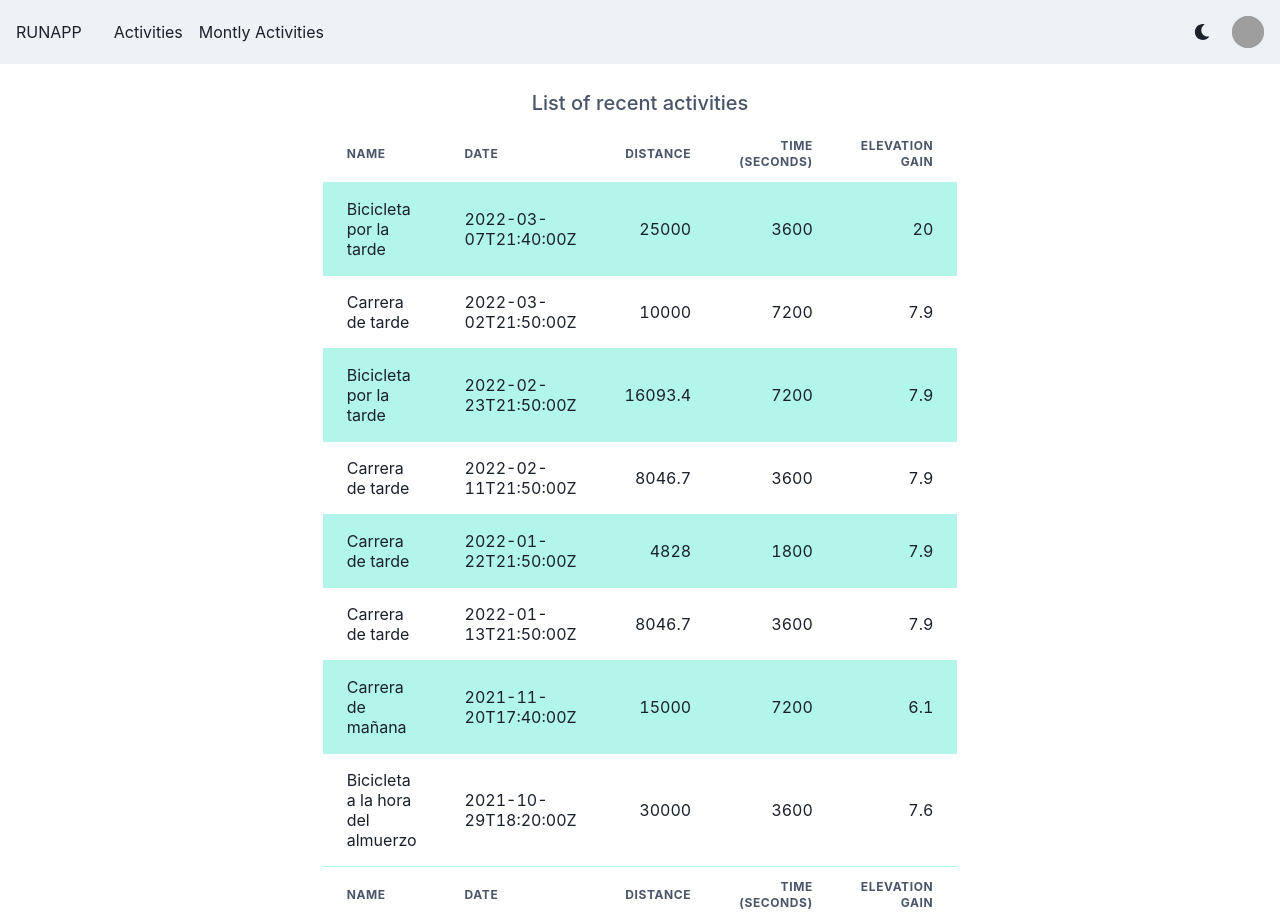
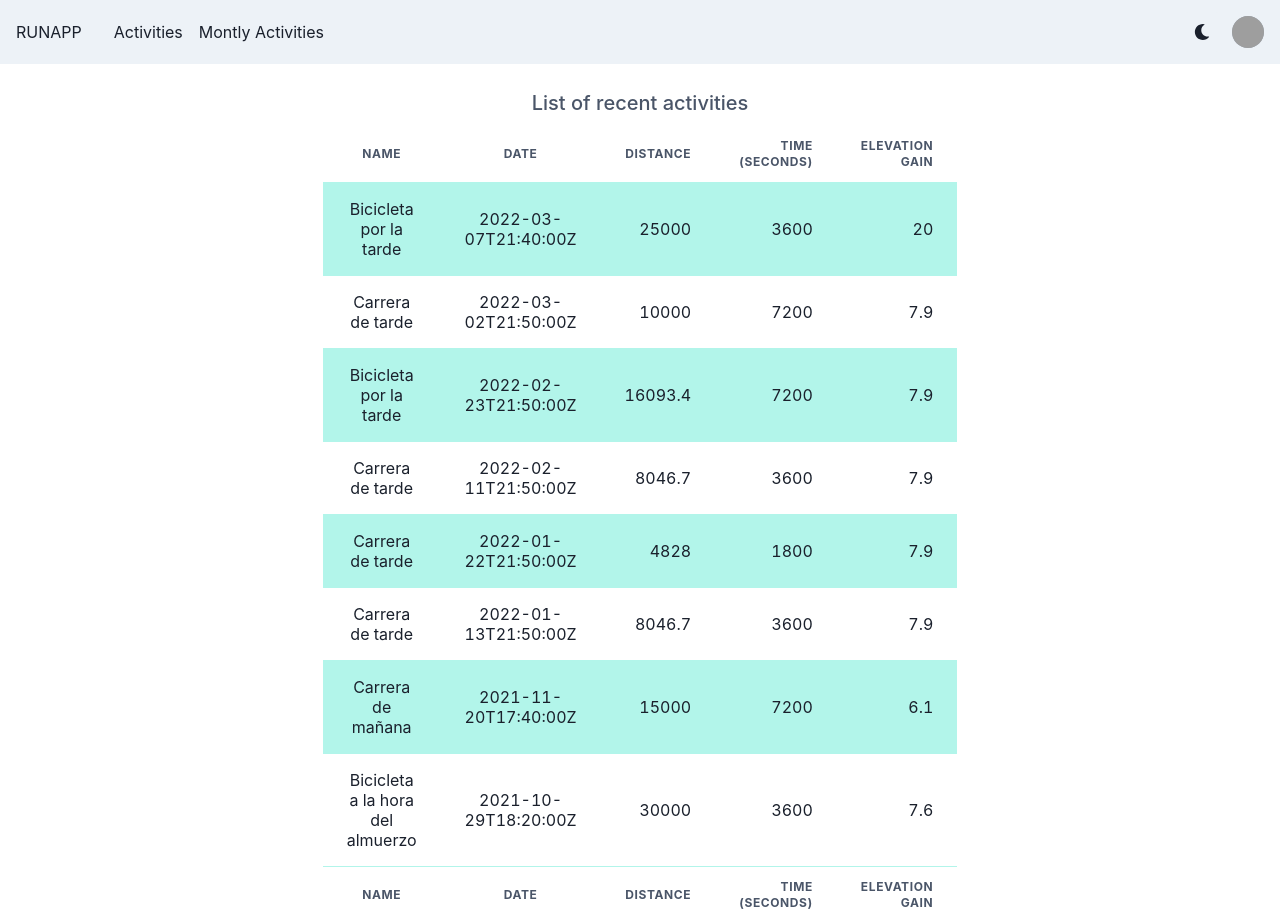
Before and after one commit to hernanr9317/VertAssignment, a React (Create React App) app: page / in a window 1280 px wide. Built offline with nearby package versions, Linux system fonts and the light colour scheme; grey boxes are pictures that could not be loaded.

Commit message:
table fixed

```diff
--- a/src/Components/MonthDetail.js
+++ b/src/Components/MonthDetail.js
@@ -44,7 +44,7 @@ useEffect(() => {
 }, [])
 
   return (
-    <Container maxW='xl' centerContent>
+    <Container maxW='container.xl' centerContent>
       <TableActivities activities={actDetail} month={monthId} id={monthId}/>
     </Container>
   )
--- a/src/Components/MontlyStatsScreen.js
+++ b/src/Components/MontlyStatsScreen.js
@@ -31,56 +31,22 @@ export const MontlyStatsScreen = ({ activities = mock }) => {
   const activities1 = getActivities(activities, month1, month2);
 
   return (
-    <>
-      {/* <SimpleGrid minChildWidth="550px" spacing="40px">
-        <TableActivities
-          activities={activities3}
-          month={dayjs(activities3[0].start_date).month()}
-          id={dayjs(activities3[0].start_date).month()}
-        />
-
-        <TableActivities
-          activities={activities2}
-          month={dayjs(activities2[0].start_date).month()}
-          id={dayjs(activities2[0].start_date).month()}
-        />
-
-        <TableActivities
-          activities={activities1}
-          month={dayjs(activities1[0].start_date).month()}
-          id={dayjs(activities1[0].start_date).month()}
-        />
-      </SimpleGrid> */}
-
-      <Wrap spacing='20px' justify='center'>
-        <WrapItem>
-          <Center w="600px"  >
+    <Container maxW='container.lg'>
           <TableActivities
           activities={activities3}
           month={dayjs(activities3[0].start_date).month()}
           id={dayjs(activities3[0].start_date).month()}
         />
-          </Center>
-        </WrapItem>
-        <WrapItem>
-          <Center w="600px" >
           <TableActivities
           activities={activities2}
           month={dayjs(activities2[0].start_date).month()}
           id={dayjs(activities2[0].start_date).month()}
         />
-          </Center>
-        </WrapItem>
-        <WrapItem>
-          <Center w="600px"  >
           <TableActivities
           activities={activities1}
           month={dayjs(activities1[0].start_date).month()}
           id={dayjs(activities1[0].start_date).month()}
         />
-          </Center>
-        </WrapItem>
-      </Wrap>
-    </>
+    </Container>
   );
 };
--- a/src/Components/NavbarUi.js
+++ b/src/Components/NavbarUi.js
@@ -43,7 +43,7 @@ export const NavbarUi = () => {
 
   return (
     <>
-      <Box bg={useColorModeValue('gray.100', 'gray.900')} px={4}>
+      <Box bg={useColorModeValue('gray.100', 'gray.900')} px={4}  style={{width: '100vw'}} >
         <Flex h={16} alignItems={'center'} justifyContent={'space-between'}>
           <IconButton
             size={'lg'}
--- a/src/Components/TableActivities.js
+++ b/src/Components/TableActivities.js
@@ -11,7 +11,7 @@ import {
   Box,
 } from "@chakra-ui/react";
 import { Link } from "react-router-dom";
-import { extendTheme } from '@chakra-ui/react'
+
 
 export const TableActivities = ({ activities, month, id }) => {
 
@@ -32,7 +32,7 @@ export const TableActivities = ({ activities, month, id }) => {
 
 
   return (
-    <Box overflowX="auto">
+    <Box overflowX="auto" className="tableBreak" >
       <Table variant="striped" colorScheme="teal">
         <TableCaption placement="top">
           <Text fontSize="xl">
@@ -40,36 +40,36 @@ export const TableActivities = ({ activities, month, id }) => {
           </Text>
         </TableCaption>
         <Thead>
-          <Tr>
-            <Th>Name</Th>
-            <Th>Date</Th>
-            <Th isNumeric>Distance</Th>
-            <Th isNumeric>Time (Seconds)</Th>
-            <Th isNumeric>Elevation gain</Th>
+          <Tr textAlign='center' w='15%'>
+            <Th textAlign='center' w='15%'>Name</Th>
+            <Th textAlign='center' w='15%'>Date</Th>
+            <Th textAlign='center' w='15%' isNumeric>Distance</Th>
+            <Th textAlign='center' w='15%' isNumeric>Time (Seconds)</Th>
+            <Th textAlign='center' w='15%' isNumeric>Elevation gain</Th>
           </Tr>
         </Thead>
 
         <Tbody>
           {activities?.map((activitie, index) => {
             return (
-              <Tr key={index}>
-                <Td>{activitie.name}</Td>
-                <Td>{activitie.start_date}</Td>
-                <Td isNumeric>{activitie.distance}</Td>
-                <Td isNumeric>{activitie.moving_time}</Td>
-                <Td isNumeric>{activitie.total_elevation_gain}</Td>
+              <Tr textAlign='center' w='15%' key={index}>
+                <Td textAlign='center' w='15%'>{activitie.name}</Td>
+                <Td textAlign='center' w='15%'>{activitie.start_date}</Td>
+                <Td textAlign='center' w='15%' isNumeric>{activitie.distance}</Td>
+                <Td textAlign='center' w='15%' isNumeric>{activitie.moving_time}</Td>
+                <Td textAlign='center' w='15%' isNumeric>{activitie.total_elevation_gain}</Td>
               </Tr>
             );
           })}
         </Tbody>
 
         <Tfoot>
-          <Tr>
-            <Th>Name</Th>
-            <Th>Date</Th>
-            <Th isNumeric>Distance</Th>
-            <Th isNumeric>Time (Seconds)</Th>
-            <Th isNumeric>Elevation gain</Th>
+          <Tr textAlign='center' w='15%'>
+            <Th textAlign='center' w='15%'>Name</Th>
+            <Th textAlign='center' w='15%'>Date</Th>
+            <Th textAlign='center' w='15%' isNumeric>Distance</Th>
+            <Th textAlign='center' w='15%' isNumeric>Time (Seconds)</Th>
+            <Th textAlign='center' w='15%' isNumeric>Elevation gain</Th>
           </Tr>
         </Tfoot>
       </Table>
--- a/src/index.js
+++ b/src/index.js
@@ -4,6 +4,7 @@ import { App } from './App';
 import { store } from './app/store';
 import { Provider } from 'react-redux';
 import { ChakraProvider } from '@chakra-ui/react'
+import style from "./style.css"
 
 
 ReactDOM.render(
--- /dev/null
+++ b/src/style.css
@@ -0,0 +1,6 @@
+
+@media only screen and (max-width: 600px) {
+    .tableBreak {
+      max-width: 350px;
+    }
+  }
```
